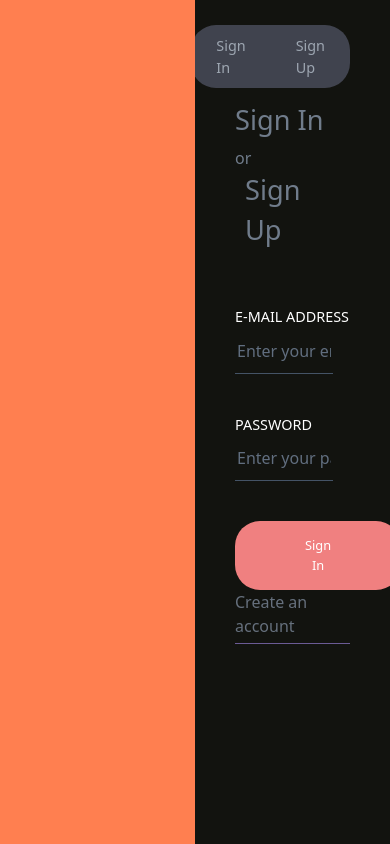
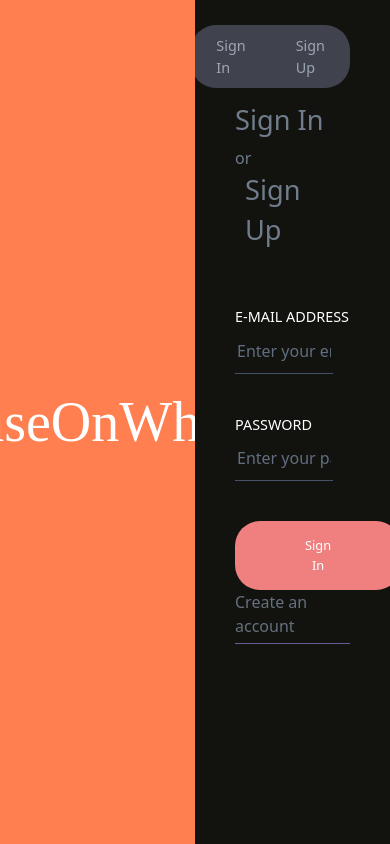
Before and after one commit to AryanMankame/houseonwheelsfrontend, a React (Create React App) app: page / in a window 390 px wide. Built offline with nearby package versions, Linux system fonts and the light colour scheme; a web font is replaced by a local one.

Commit message:
Fixing mobile UI

```diff
--- a/src/components/Home.js
+++ b/src/components/Home.js
@@ -44,7 +44,7 @@ function Home() {
     </Carousel>
     <Info id = "about">
       <h1>About</h1>
-      <Left>
+      <Left id='left'>
         <div
         data-aos="fade-up"
         data-aos-offset="10"
@@ -154,8 +154,29 @@ h1{
     cursor:pointer;
     font-family: 'Helvetica Neue'
   }
+  @media (max-width:500px){
+    h1{
+      display:none;
+    }
+    img{
+      height:30vh !important;
+      width:60vw !important;
+    }
+    width:80% !important;
+  }
 `;
 const Left = styled.div`
+  @media (max-width:500px){
+    // h1{
+    //   display:none;
+    // }
+    // img{
+    //   height:30vh !important;
+    //   width:60vw !important;
+    // }
+    background-color:grey;
+    margin:0px;
+  }
   width:50wv;
   display:flex;
   flex-direction:column;
@@ -181,6 +202,10 @@ const Left = styled.div`
   }
 `;
 const Right = styled.div`
+  @media (max-width:500px){
+    height:20vh !important;
+    background-color:orange;
+  }
   width:50vw;
   display:flex;
   flex-direction:column;
@@ -231,6 +256,18 @@ const Right = styled.div`
   }
 `;
 const ImageSlider = styled.div`
+  @media (max-width:500px){
+    .slider{
+      // display:none;
+    }
+    img{
+      display:none;
+    }
+    button{
+      display:none;
+    }
+    overflow-x:hidden;
+  }
   z-index:-1;
   .slider{
     width:100vw;
--- a/src/components/Login.css
+++ b/src/components/Login.css
@@ -5,8 +5,10 @@
   }
 
   .appAside {
-    width: 100%;
+    width: 100vw;
     height:100vh;
+    display: flex;
+    flex-direction: row;
     background-color: coral;
   }
 
@@ -147,3 +149,15 @@
   .socialMediaButtons {
     padding: 10px 100px 10px 0px;
   }
+
+  .quotes{
+    height:100vh;
+    width:50vw;
+    display: flex;
+    flex-direction: column;
+    align-items: center;
+    justify-content: center;
+    font-family: 'Style Script', cursive;
+    font-size:56px;
+    color: white;
+  }
--- a/src/components/SignInForm.js
+++ b/src/components/SignInForm.js
@@ -31,6 +31,10 @@ function SignInForm() {
   }
   return (
     <div className="appAside" >
+          <div className='quotes'>
+             HouseOnWheels
+          </div>
+          {/* <div>loginlogo</div> */}
           <div className="appForm">
             <div className="pageSwitcher">
               <NavLink
```
Also changed, not shown: src/readme.txt (added).
